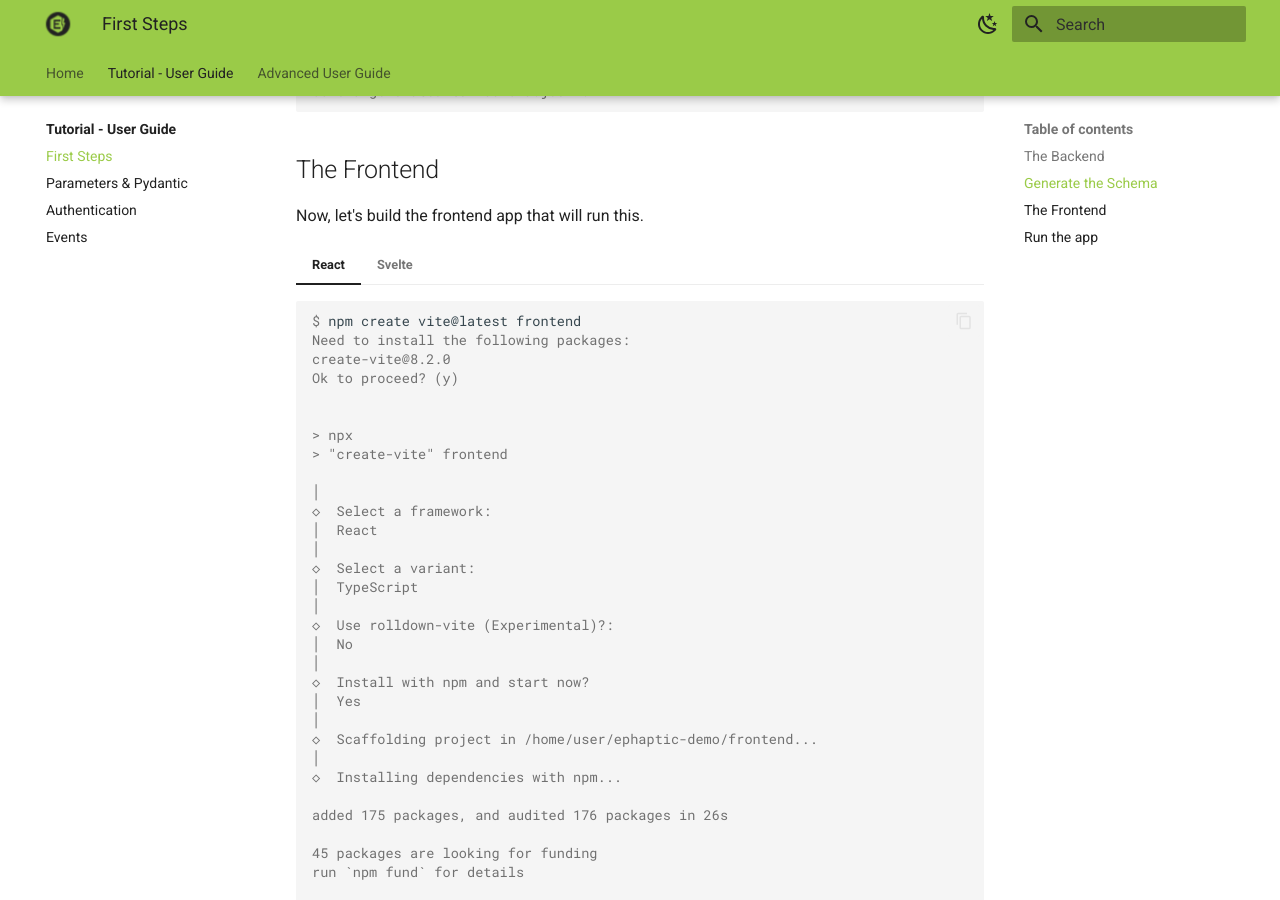
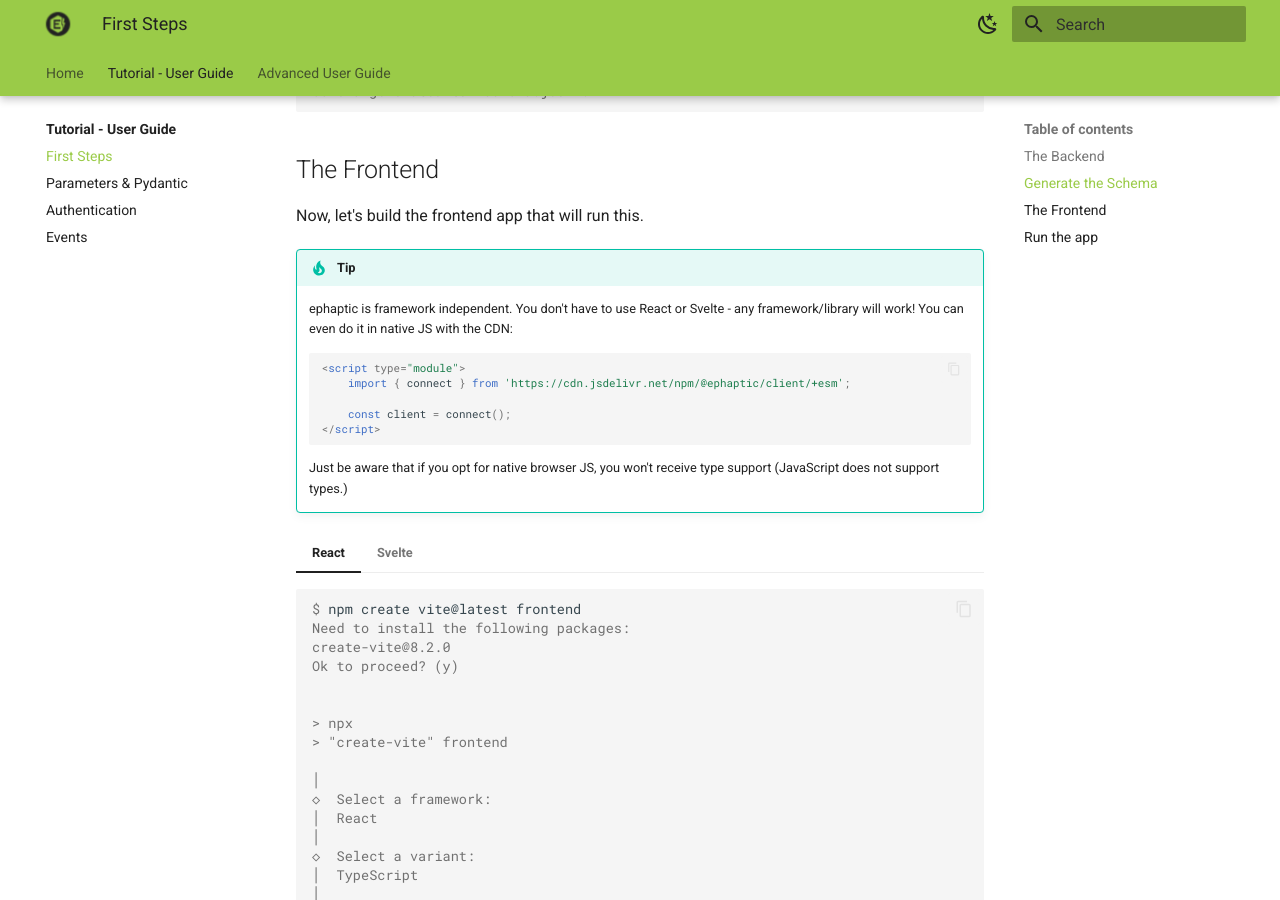
Before and after one commit to ephaptic/ephaptic, an MkDocs documentation site: the page built from docs/tutorial/first-steps.md, in a window 1280 px wide and 900 px high, scrolled down 1219 px. Built offline with MkDocs 1.6.1 and Material for MkDocs 9.7.7, drawn with Linux system fonts in a browser that asks for light colours.

Commit message:
docs: add framework-agnostic note to first-steps

````diff
--- a/docs/tutorial/first-steps.md
+++ b/docs/tutorial/first-steps.md
@@ -62,6 +62,18 @@
 ## The Frontend
 
 Now, let's build the frontend app that will run this.
+
+!!! tip
+    ephaptic is framework independent. You don't have to use React or Svelte - any framework/library will work!
+    You can even do it in native JS with the CDN:
+    ```html
+    <script type="module">
+        import { connect } from 'https://cdn.jsdelivr.net/npm/@ephaptic/client/+esm';
+
+        const client = connect();
+    </script>
+    ```
+    Just be aware that if you opt for native browser JS, you won't receive type support (JavaScript does not support types.)
 
 === "React"
 
````
